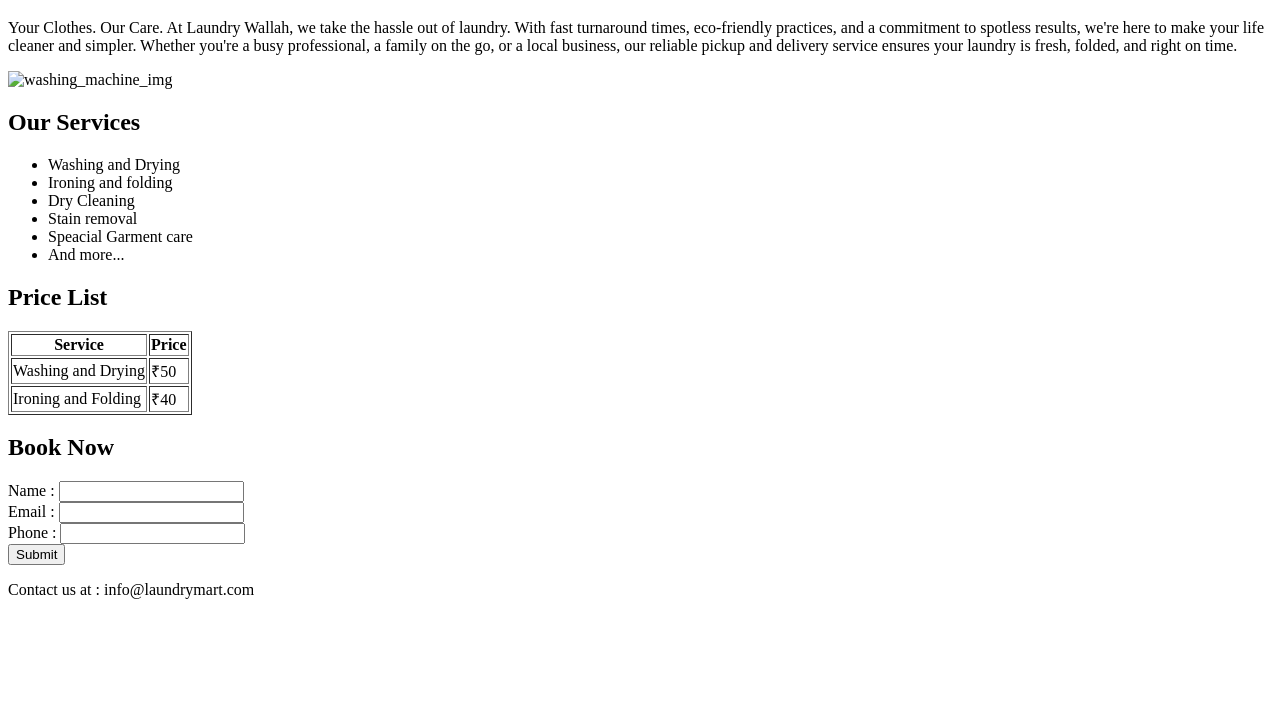
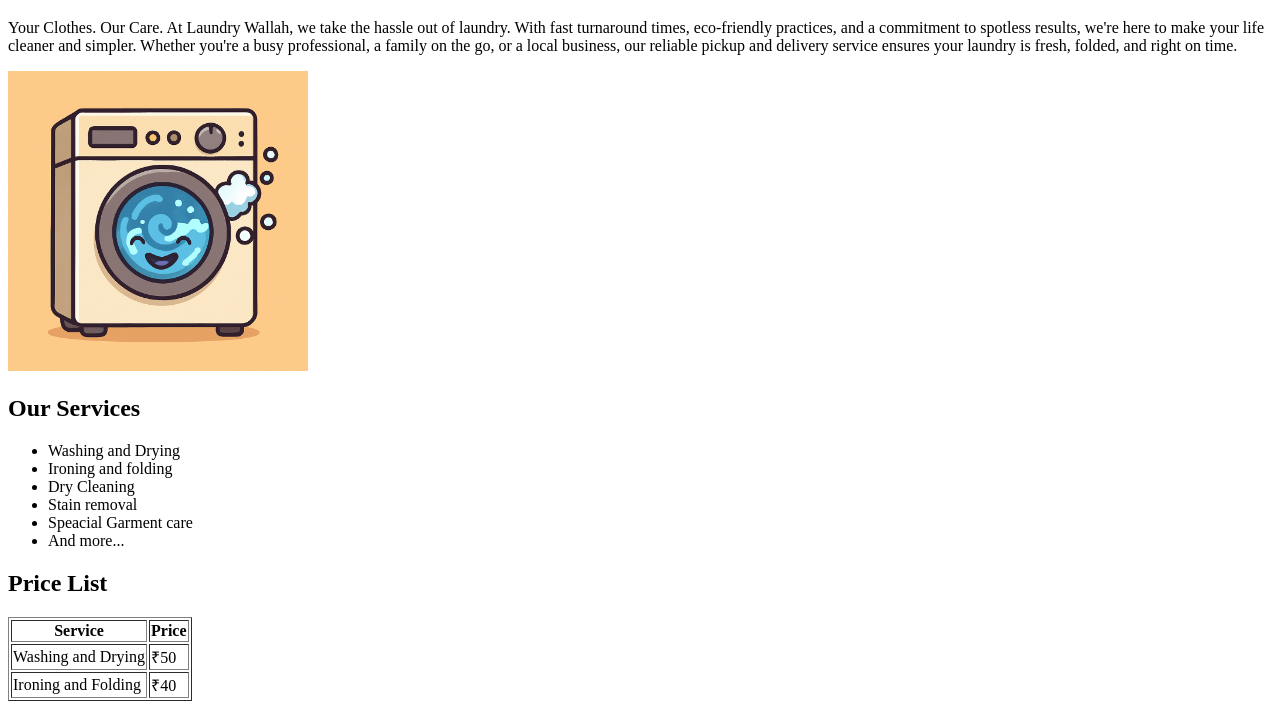
Before and after one commit to priyanshush2005/HTML-, a plain HTML site: page index.html in a window 1280 px wide. Shown: the part 61-778 px from the top of the page. Drawn offline with Linux system fonts and the light colour scheme.

Commit message:
Update index.html

```diff
--- a/index.html
+++ b/index.html
@@ -12,7 +12,7 @@
 At Laundry Wallah, we take the hassle out of laundry. With fast turnaround times, eco-friendly practices, and a commitment to spotless results, we're here to make your life cleaner and simpler. Whether you're a busy professional, a family on the go, or a local business, our reliable pickup and delivery service ensures your laundry is fresh, folded, and right on time.</p>
     </header>
     <section>
-        <img src="images\washing_machine.png" alt="washing_machine_img" height="300px">
+        <img src="washing_machine.png" alt="washing_machine_img" height="300px">
     </section>
     <section>
         <h2>Our Services</h2>
```
